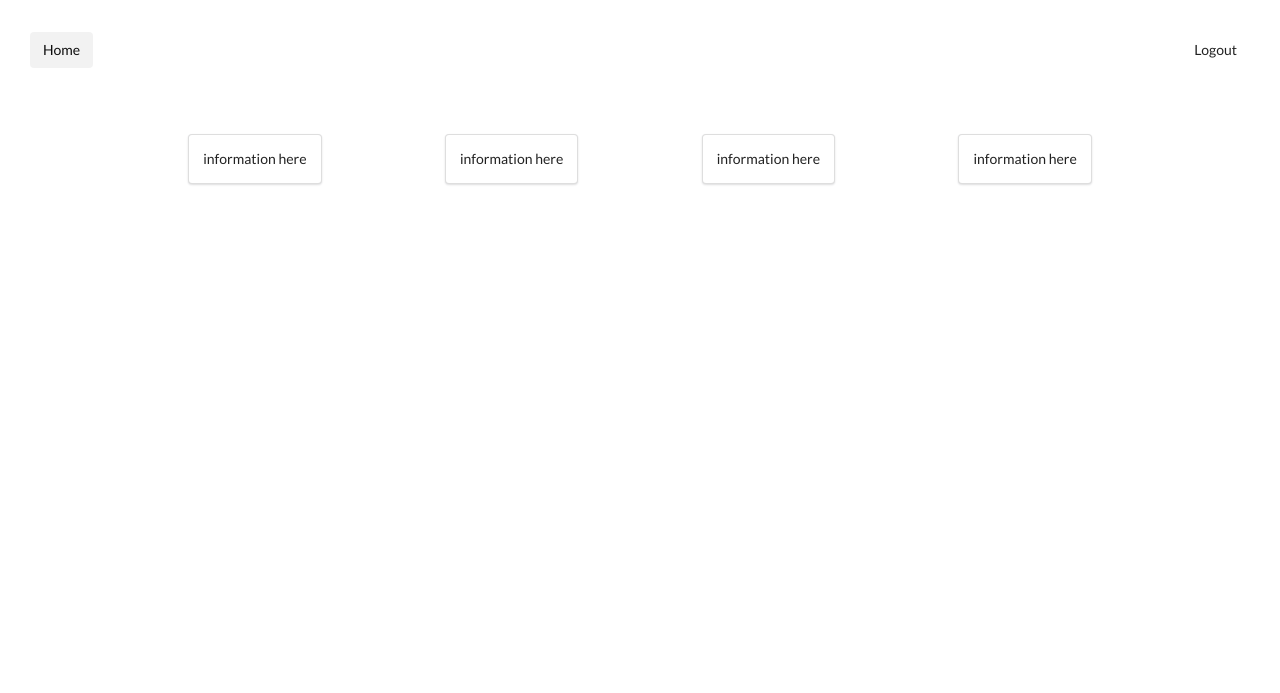
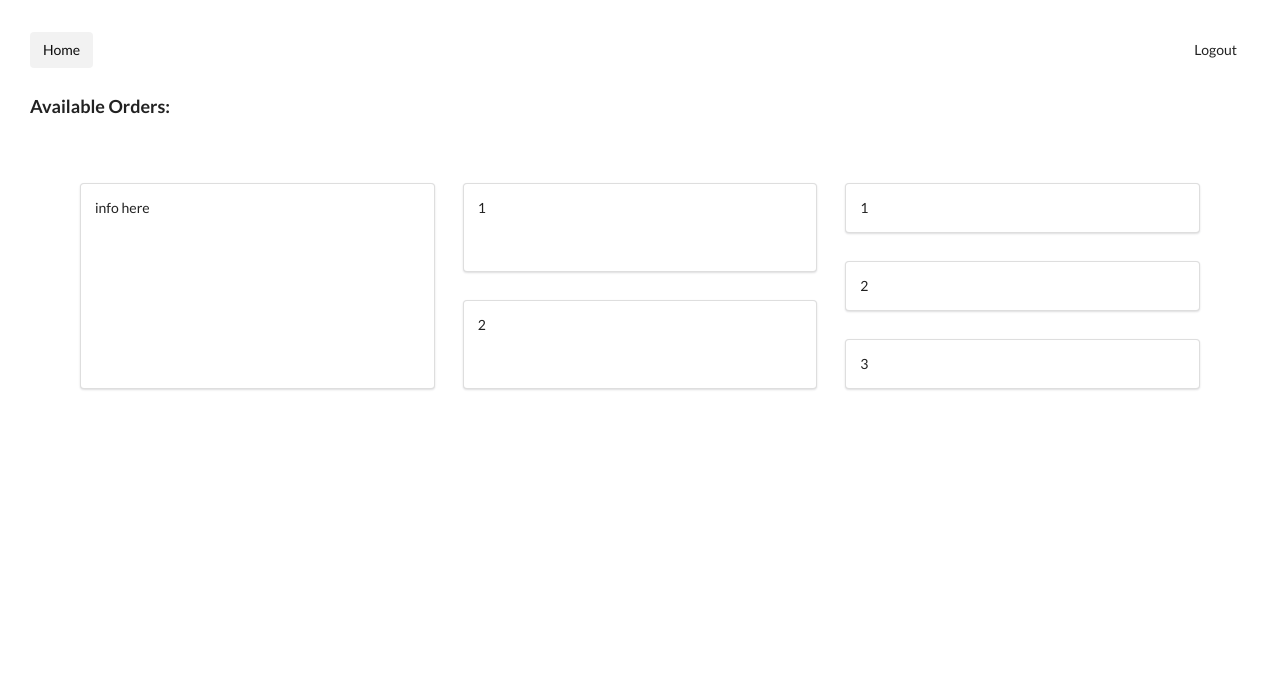
Before and after one commit to MLH-Fellowship/0.5.2-wheres-my-food, a FastAPI app: page /dashboard in a window 1280 px wide. Shown: the top 693 px of the page. Run offline with FastAPI, Linux system fonts and the light colour scheme; some libraries are stand-ins or nearby versions.

Commit message:
added new grid that expands

```diff
--- a/backend/templates/dashboard.html
+++ b/backend/templates/dashboard.html
@@ -11,7 +11,7 @@
       margin: 30px;
 
     }
-    .ui.container {
+    .ui.grid {
       padding: 50px;
       display: flex;
       flex-flow: row wrap;
@@ -41,12 +41,16 @@
       </div>
     </div>
 
+    <h3> Available Orders: </h3>
 
-    <div class="ui container">
+
+    <!-- <div class="ui container">
       <div class="stretched row">
         <div class="column">
           <div class="ui segment">
             information here
+            dnfsjnf
+            sdjfbhsd
           </div>
         </div>
       </div>
@@ -71,6 +75,35 @@
           </div>
         </div>
       </div>
+    </div> -->
+
+    <div class="ui three column grid">
+      <div class="stretched row">
+        <div class="column">
+          <div class="ui segment">
+            info here
+          </div>
+        </div>
+        <div class="column">
+          <div class="ui segment">
+            1
+          </div>
+          <div class="ui segment">
+            2
+          </div>
+        </div>
+        <div class="column">
+          <div class="ui segment">
+            1
+          </div>
+          <div class="ui segment">
+            2
+          </div>
+          <div class="ui segment">
+            3
+          </div>
+        </div>
+      </div>
     </div>
 
 
```
